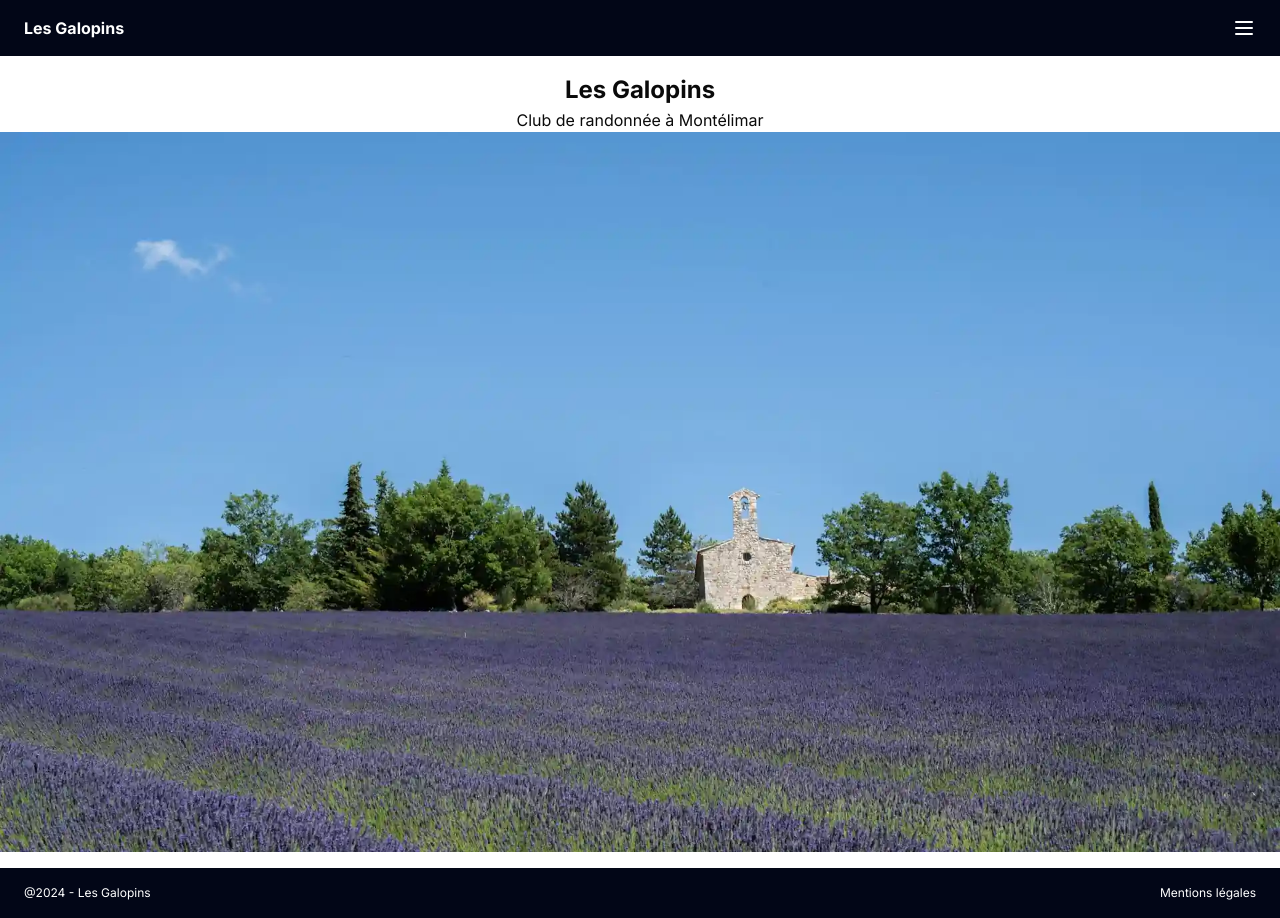
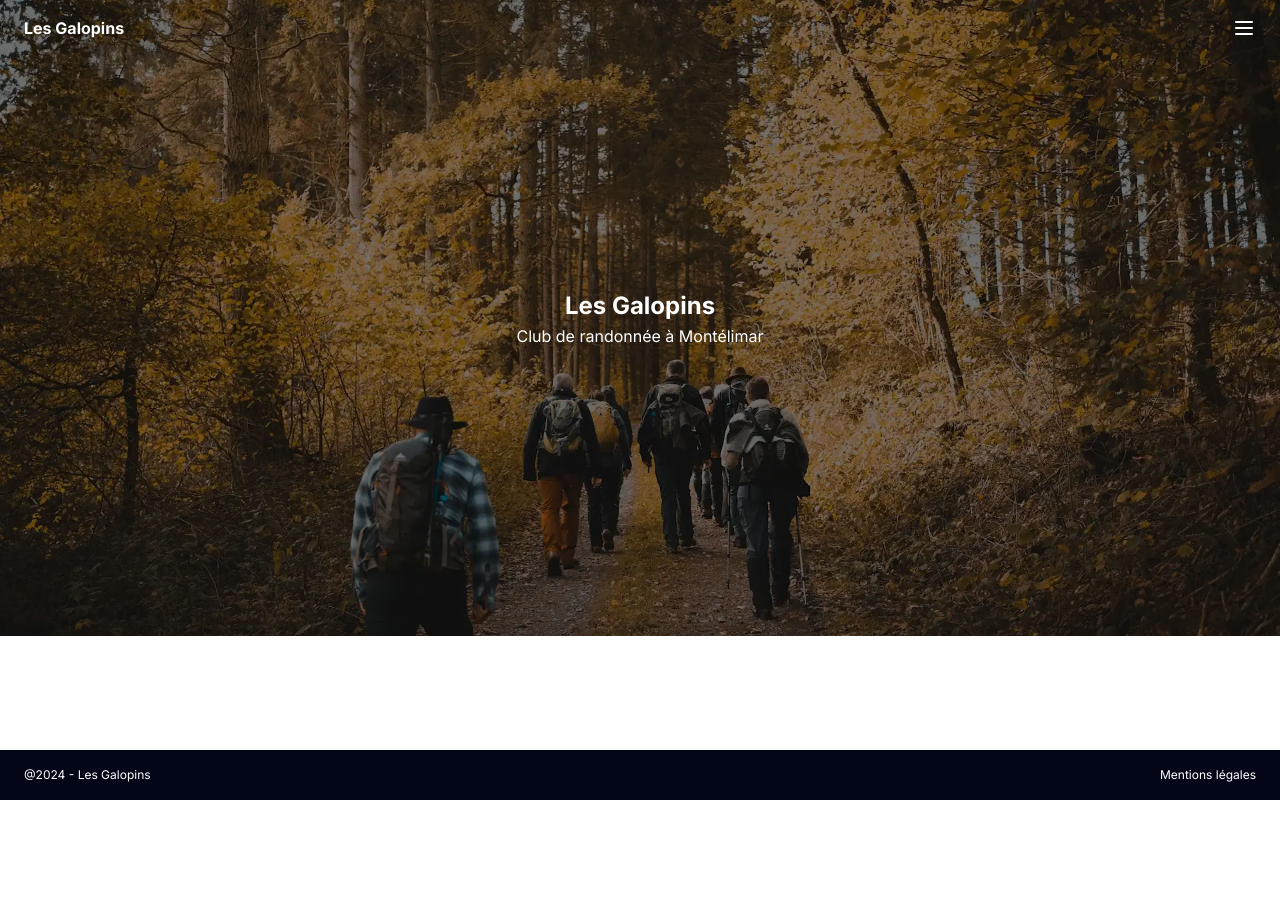
Before and after one commit to SebastienLaurentt/Galopins-Next-V2, a Next.js app: page / in a window 1280 px wide. After the commit the page ends 800 px from the top, so only its background shows below. Built offline with nearby package versions, Linux system fonts and the light colour scheme.

Commit message:
use next img as bg and with header and content inside with z index

```diff
--- a/app/page.tsx
+++ b/app/page.tsx
@@ -1,13 +1,33 @@
 import Image from "next/image";
 
-import img from "../public/photos.webp"
+import img from "../public/home.webp";
 
 export default function Home() {
   return (
-    <main className="py-4">
-      <h1> Les Galopins </h1>
-      <h2> Club de randonnée à Montélimar </h2>
-      <Image src={img} alt="Les Galopins" width={500} height={500} className="w-full" />
-    </main>
+    // <main className="">
+    //   <div className="">
+    //     <Image
+    //       src={img}
+    //       alt="Les Galopins"
+    //       className="w-full -z-10"
+    //     />
+    //     <div className="absolute">
+
+    //     </div>
+
+    //   </div>
+    // </main>
+    <div className="relative bg-black bg-opacity-50 ">
+      <div className="py-72 text-white">
+        <h1> Les Galopins </h1>
+        <h2> Club de randonnée à Montélimar </h2>
+      </div>
+      <Image
+        src={img}
+        alt="Les Galopins"
+        fill={true}
+        className="object-cover -z-10"
+      />
+    </div>
   );
 }
--- a/src/features/layout/Header/Header.tsx
+++ b/src/features/layout/Header/Header.tsx
@@ -7,7 +7,7 @@ export const Header = () => {
   const [isOpen, setIsOpen] = useState(false);
 
   return (
-    <header className="bg-slate-950 text-white">
+    <header className="absolute text-white w-screen z-10 ">
       <div className="flex items-center px-6 py-4 justify-between">
         <span className="font-bold"> Les Galopins </span>
         <BurgerMenu isOpen={isOpen} setIsOpen={setIsOpen} />
```
Also changed, not shown: public/Home.webp (added), public/photos.webp (deleted).
